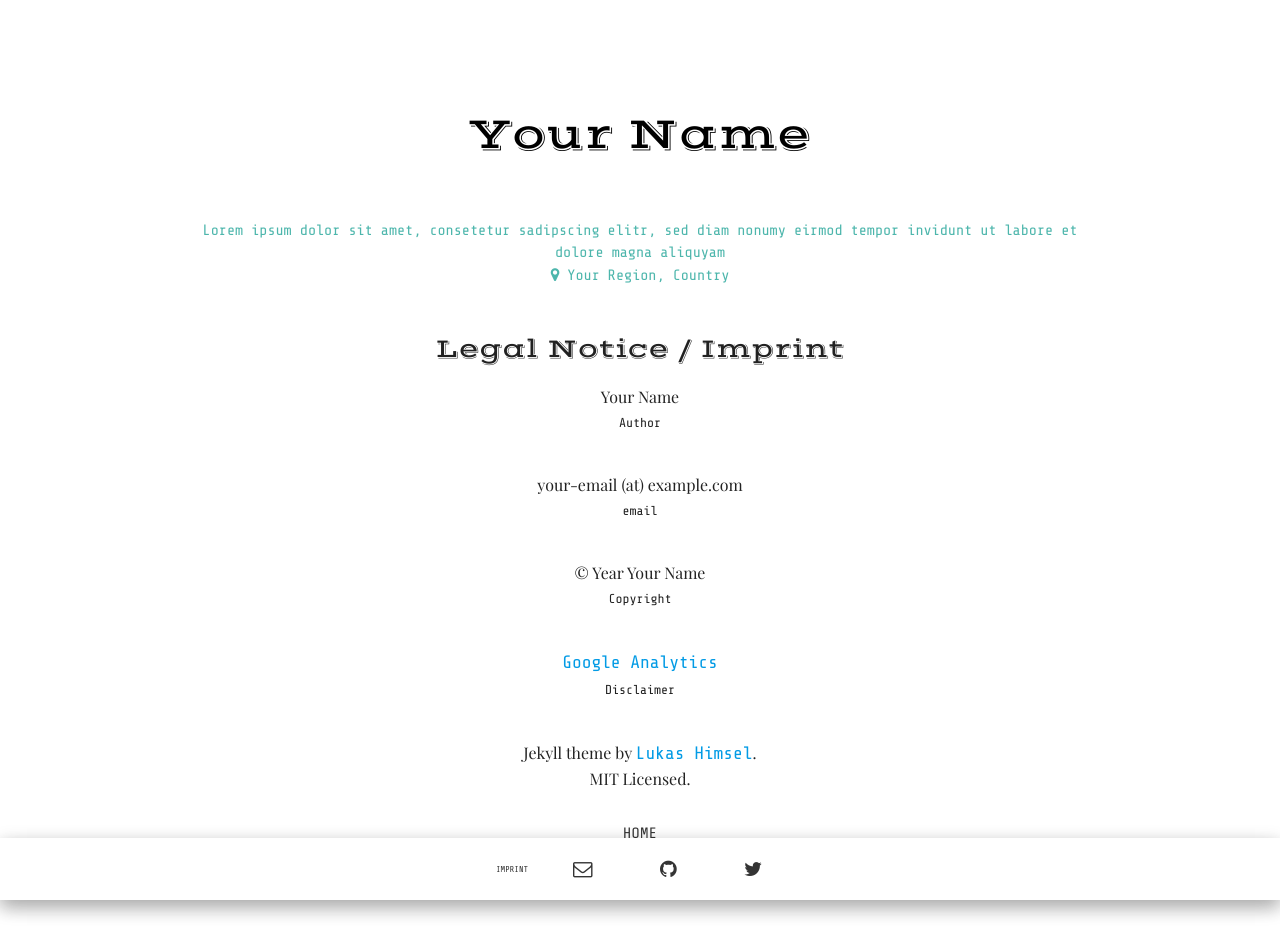
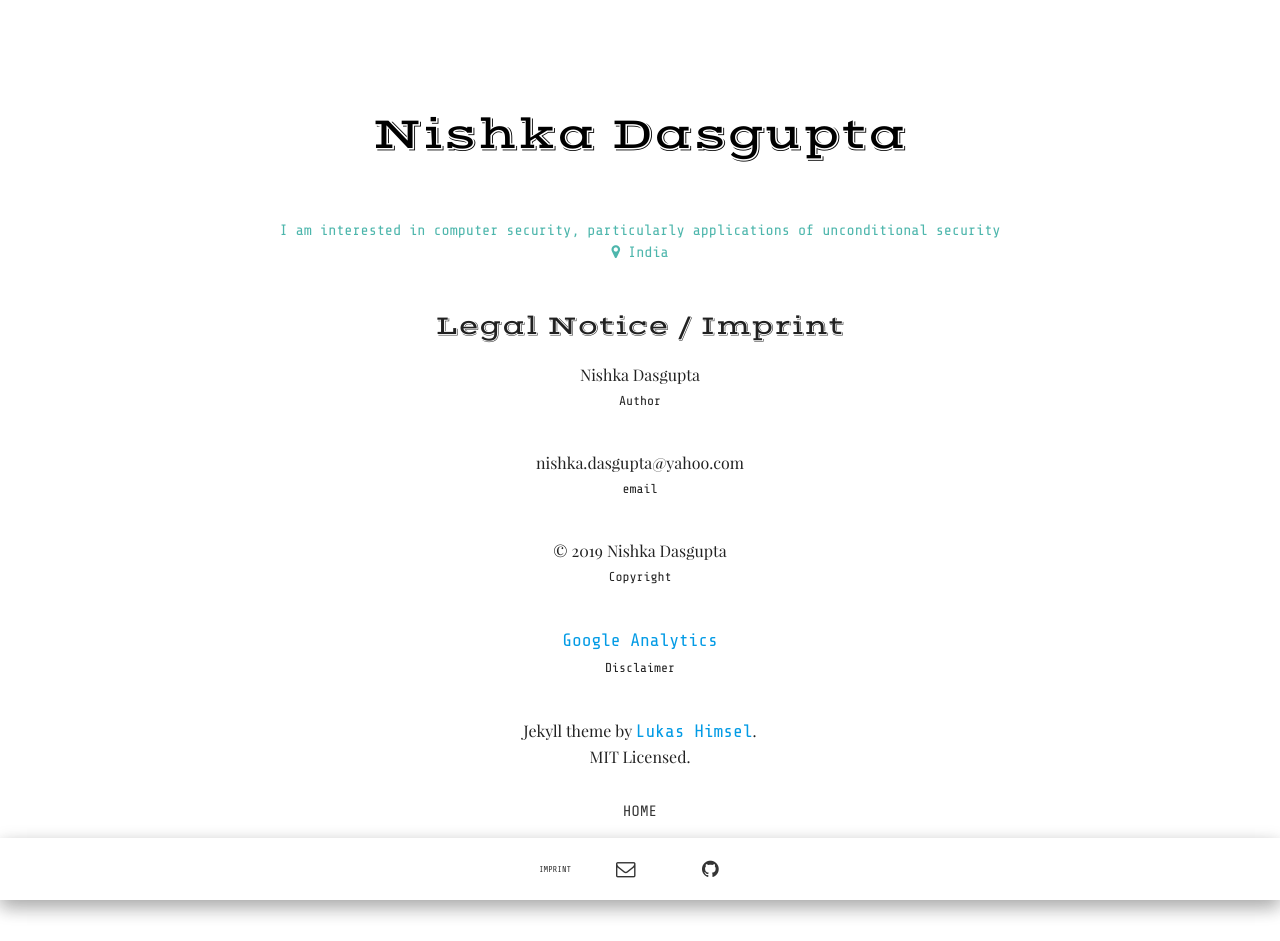
Before and after one commit to lukas-h/material-theme, a Jekyll site: the page built from imprint.html, in a window 1280 px wide. Built offline with Jekyll 4.4.1, drawn with Linux system fonts in a browser that asks for light colours; some web fonts are replaced; after the commit the page ends 919 px from its top, so only the background shows below that.

Commit message:
Changing

```diff
--- a/_config.yml
+++ b/_config.yml
@@ -1,23 +1,23 @@
-title: "Your Name"
-description: "Lorem ipsum dolor sit amet, consetetur sadipscing elitr, sed diam nonumy eirmod tempor invidunt ut labore et dolore magna aliquyam"
-about: "Lorem ipsum dolor sit amet, consetetur sadipscing elitr, sed diam nonumy eirmod tempor invidunt ut labore et dolore magna aliquyam"
-location: "Your Region, Country"
-email: your-email@example.com
-baseurl: "/material-theme"
+title: "Nishka Dasgupta"
+description: "Computer Security"
+about: "I am interested in computer security, particularly applications of unconditional security"
+location: "India"
+email: nishka.dasgupta@yahoo.com
+baseurl: "/"
 
-url: "http://himsel.me" # replace by your site's url
-twitter_username: your-name
-github_username:  lukas-h
-author: "Your Name"
+url: "nishkadg.github.io" # replace by your site's url
+#twitter_username: your-name
+github_username: NishkaDG
+author: "Nishka Dasgupta"
 
 # google analytics tracking code, please change the value
-g_analytics: ""
+#g_analytics: ""
 
 # add your disqus to enable comments
-disqus_shortname:
+#disqus_shortname:
 
 # add your disqus to enable comments
-disqus_shortname:
+#disqus_shortname:
 
 # language settings
 isolang: en
--- a/imprint.html
+++ b/imprint.html
@@ -6,15 +6,15 @@
         <span class="my-mini-heading">Legal Notice / Imprint</span><br>
         <ul>
             <li>
-                <p class="my-item" >Your Name<br>
+                <p class="my-item" >Nishka Dasgupta<br>
                     <span class="my-item-sub">Author</span></p>
             </li>
             <li>
-                <p class="my-item">your-email (at) example.com<br>
+                <p class="my-item">nishka.dasgupta@yahoo.com<br>
                     <span class="my-item-sub">email</span></p>
             </li>
             <li>
-                <p class="my-item">&copy; Year Your Name<br>
+                <p class="my-item">&copy; 2019 Nishka Dasgupta<br>
                     <span class="my-item-sub">Copyright</span></p>
             </li>
             <li>
--- a/robots.txt
+++ b/robots.txt
@@ -1,3 +1,3 @@
 User-agent: *
 Disallow:
-Sitemap: {{ site.url }}{{ site.baseurl }}/sitemap.xml
+Sitemap: {{ nishkadg.github.io }}{{  }}/sitemap.xml
```
Also changed, not shown: _data/projects.yml (+12 -9 lines), README.md.
